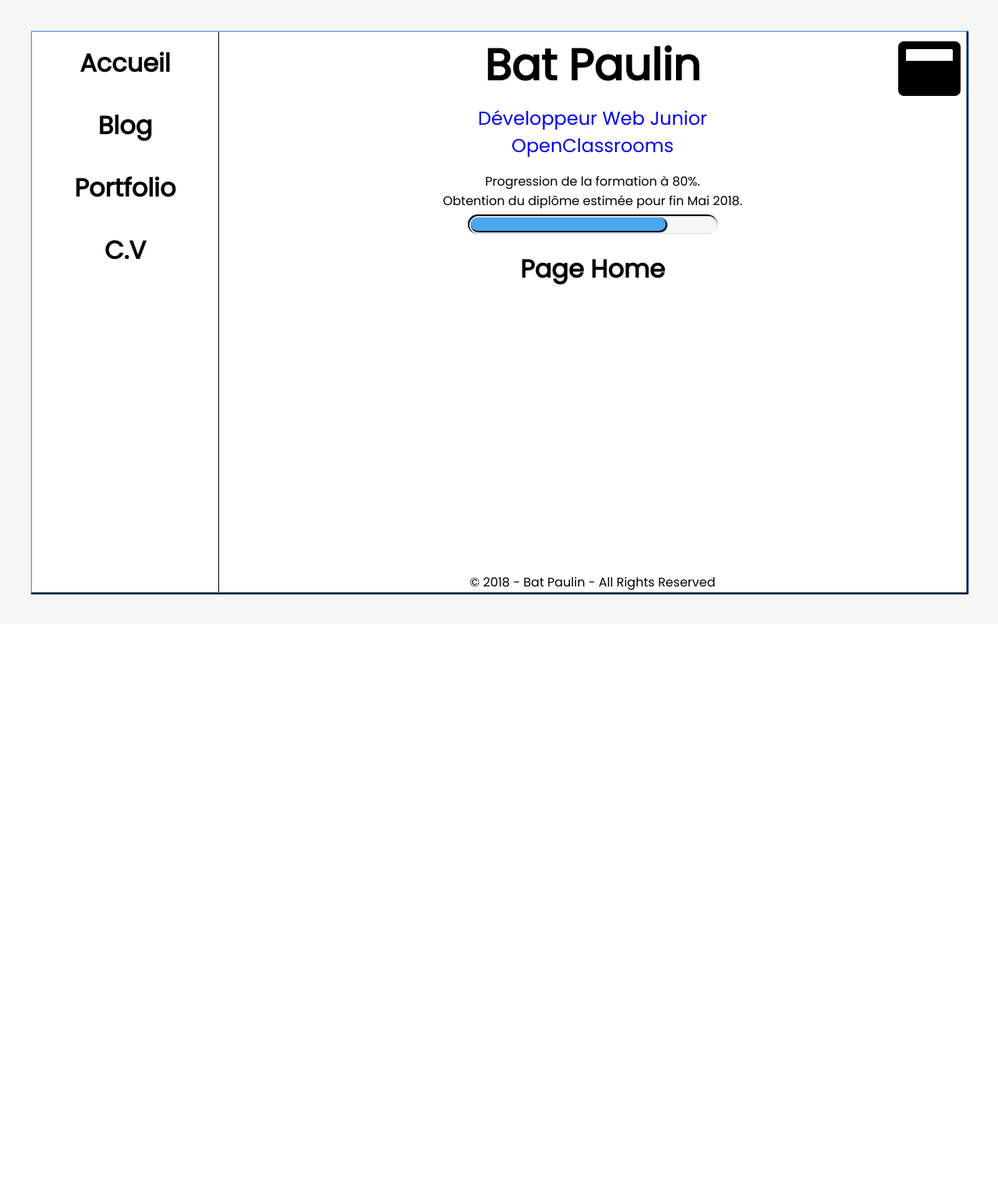
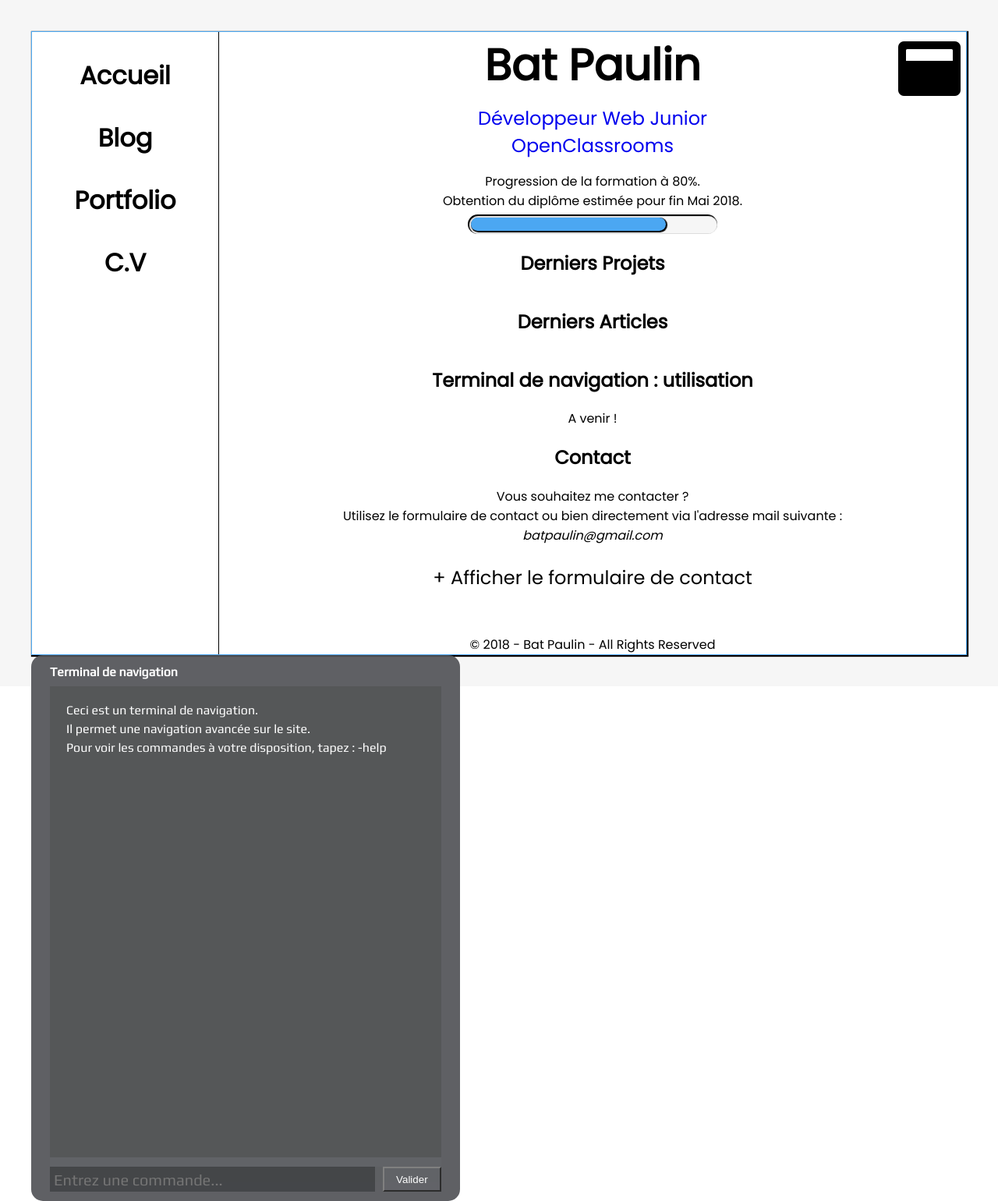
Before and after one commit to zacun/PROJET5, a PHP site: page / in a window 1280 px wide. Shown: the whole page at 78% size. Before the commit the page ends 763 px from the top, so only its background shows below. Run offline with PHP 8.4, Linux system fonts and the light colour scheme; data that the repository does not hold is empty; some libraries are stand-ins or nearby versions.

Commit message:
Création de la Home Page

```diff
--- a/public/css/style.css
+++ b/public/css/style.css
@@ -32,14 +32,24 @@ body {
     flex: 1;
 }
 
+.off {
+    display: none;
+}
+
+.on {
+    display: block;
+}
+
 /*******************/
 /****** Menu *******/
 /*******************/
 
 .site-menu {
     width: 15rem;
+    padding-top: 1rem;
     display: flex;
     flex-direction: column;
+    align-items: center;
     border-right: 1px solid black;
 }
 
@@ -52,7 +62,7 @@ body {
     align-items: center;
     justify-content: center;
     font-weight: bold;
-    position: relative;
+    width: 90%;
 }
 
 .site-menu a:hover, .menu-active {
@@ -173,6 +183,82 @@ body {
 
 .site-footer {
     text-align: center;
+    margin-top: 2rem;
+}
+
+/******************/
+/****** Home ******/
+/******************/
+
+.home {
+    text-align: center;
+}
+
+.last-projects {
+    display: flex;
+    justify-content: center;
+    align-items: center;
+}
+
+.last-posts {
+    display: flex;
+    justify-content: center;
+    align-items: center;
+}
+
+.last-posts article div {
+    text-align: justify;
+}
+
+.last-posts article div a {
+    font-size: 1.25rem;
+    text-decoration: none;
+    font-weight: bold;
+    color: black;
+}
+
+.last-posts article {
+    width: 350px;
+    margin: 1rem 40px;
+    box-shadow: 1px 1px 1px 1px;
+    transition: transform 0.3s;
+    padding: 1rem 1rem 0 1rem;
+ }
+
+.last-posts article h1 {
+    margin: 0;
+    font-size: 1.5rem;
+}
+
+.last-posts article:hover {
+    transform: scale(1.1);
+}
+
+.contact-show {
+    font-size: 1.5rem;
+    cursor: pointer;
+}
+
+.contact-form input {
+    margin: 0.5rem;
+}
+
+/******************/
+/*** Portfolio ****/
+/******************/
+
+.portfolio {
+    text-align: center;
+    box-shadow: 1px 1px 1px 1px;
+    transition: transform 0.3s;
+}
+
+.portfolio:hover {
+    transform: scale(1.1);
+}
+
+.portfolio img {
+    width: 100%;
 }
 
 /*****************/
@@ -180,19 +266,14 @@ body {
 /*****************/
 
 #terminal {
-    display: none;
     position: absolute;
-    top: 50%;
-    left: 50%;
-    margin-top: -300px;
-    margin-left: -275px;
     width: 550px;
     height: 700px;
-    border: 1.5rem solid #65676b;
-    border-top: 2.5rem solid #65676b;
+    border: 1.5rem solid rgba(101, 103, 107, 0.6);
+    border-top: 2.5rem solid rgba(101, 103, 107, 0.6);
     border-radius: 15px;
     color: white;
-    background-color: rgba(43, 45, 47, 1);
+    background-color: rgba(43, 45, 47, 0.8);
     font-family: 'Play', sans-serif;
 }
 
@@ -205,14 +286,14 @@ body {
     left: 0;
 }
 
-#terminal::after {
-    content: '✖';
+.terminal-close {
     position: absolute;
     color: white;
     top: -2rem;
     right: 0;
     font-weight: bold;
     font-size: 1.25rem;
+    cursor: pointer;
 }
 
 #terminal:hover::after {
@@ -239,14 +320,14 @@ body {
     height: 2rem;
     display: flex;
     flex-direction: row;
-    border-top: 0.75rem solid #65676b;
+    border-top: 0.75rem solid rgba(101, 103, 107, 0.6);
     justify-content: space-between;
-    background-color: #65676b;
+    background-color: rgba(101, 103, 107, 0.6);
 }
 
 .terminal-input {
     flex: 1;
-    background-color: #2B2D2F;
+    background-color: rgba(43, 45, 47, 0.5);
     color: white;
     font-family: 'Play', sans-serif;
     height: inherit;
@@ -262,7 +343,7 @@ body {
     width: 15%;
     border-color: grey;
     margin: 0 0 0 5px;
-    background-color: #65676b;
+    background-color: rgba(101, 103, 107, 0.6);
     color: white;
 }
 
@@ -282,12 +363,13 @@ body {
     font-size: 1rem;
     background: #fff url('../images/blog/cogs.png') no-repeat 1% 50% / auto 80%;
     position: absolute;
-    width: 10rem;
+    width: 12rem;
     padding: .5rem 0 .5rem 4rem;
     box-shadow: 0 0 5px rgba(0, 0, 0, .25);
     transform: translate(0, -105%);
     transition: all .25s ease-in-out;
     opacity: 0;
+    text-align: center;
 }
 
 .terminal-button:hover::after {
--- a/views/public/home.php
+++ b/views/public/home.php
@@ -1,4 +1,58 @@
 <?php
+
+use niluap\core\Controller;
+
 $title = 'Accueil';
 ?>
-<h1>Page Home</h1>
+<section class="home">
+    <h2>Derniers Projets</h2>
+    <div class="last-projects">
+        <?php foreach ($lastAddedProjects as $lastProject): ?>
+            <figure class="portfolio">
+                <a href="<?= $lastProject['path'] ?>"><img src="<?= $lastProject['image_path'] ?>" alt="<?= $lastProject['name'] ?>" /></a>
+                <figcaption>
+                    <p>
+                        <?= $lastProject['name'] ?><br /> <?= $lastProject['description'] ?>
+                    </p>
+                </figcaption>
+            </figure>
+        <?php endforeach ?>
+    </div>
+</section>
+<section class="home">
+    <h2>Derniers Articles</h2>
+    <div class="last-posts">
+        <?php foreach ($lastAddedPosts as $lastPost): ?>
+            <article>
+                <h1><?= $lastPost['title']; ?></h1>
+                <div>
+                    <?= Controller::getExcerpt($lastPost['content'], 150); ?>
+                    <a href="#">-> Lire la suite</a>
+                </div>
+                <small>Publié le <?= $lastPost['date_fr'] ?></small>
+            </article>
+        <?php endforeach ?>
+    </div>
+</section>
+<section class="home terminal-readme">
+    <h2>Terminal de navigation : utilisation</h2>
+    <p>A venir !</p>
+</section>
+<section class="home">
+    <h2>Contact</h2>
+    <p>
+        Vous souhaitez me contacter ?<br>
+        Utilisez le formulaire de contact ou bien directement via l'adresse mail suivante :<br>
+        <em>batpaulin@gmail.com</em>
+    </p>
+    <div class="contact">
+        <p class="contact-show"><span class="contact-show-message">+ Afficher</span> le formulaire de contact</p>
+        <form class="contact-form off">
+            <input type="text" title="contact-name" id="contact-name" name="contact-name" placeholder="Votre nom..." required>
+            <input type="email" title="contact-mail" id="contact-mail" name="contact-mail" placeholder="Votre mail..." required><br>
+            <input type="text" title="contact-subject" id="contact-subject" name="contact-subject" placeholder="Sujet..." required><br>
+            <textarea title="contact-message" id="contact-message" name="contact-message" placeholder="Votre message..." cols="80" rows="20" required></textarea><br>
+            <button type="submit">Envoyer</button>
+        </form>
+    </div>
+</section>
```
